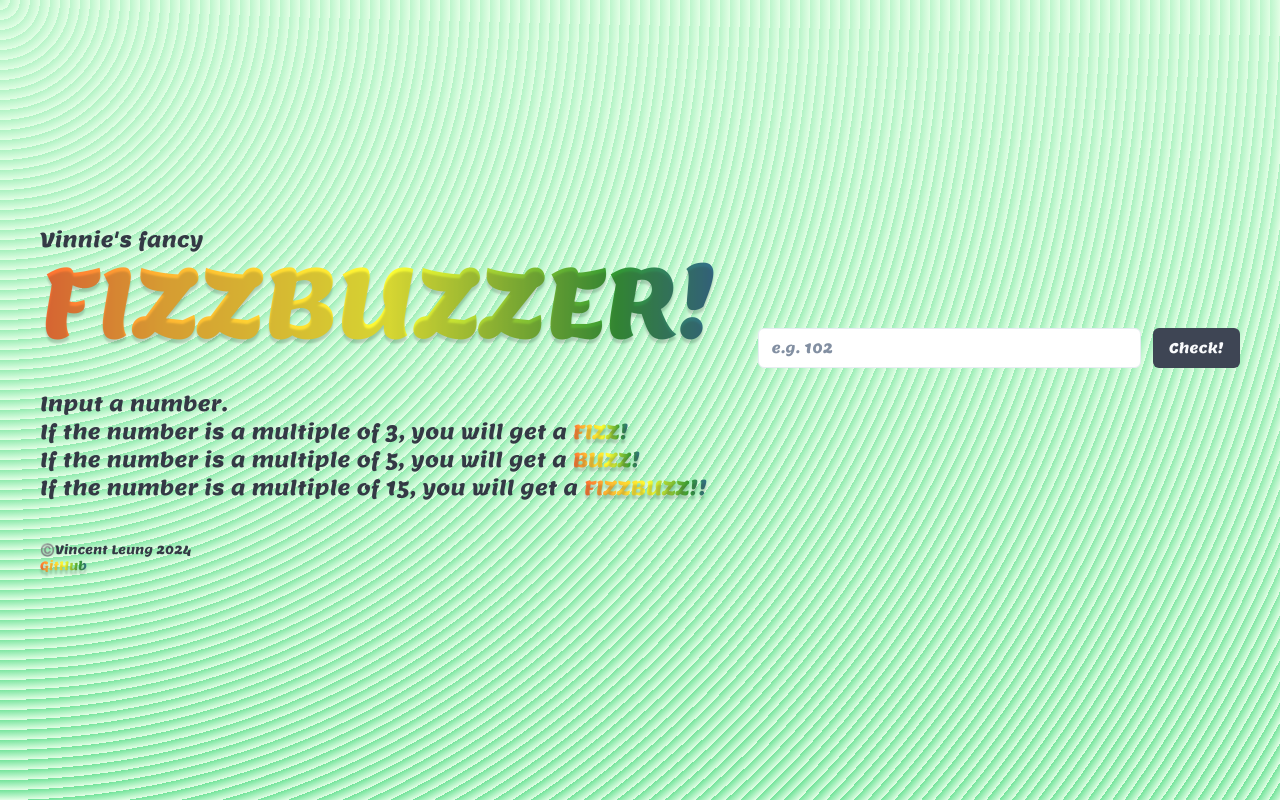
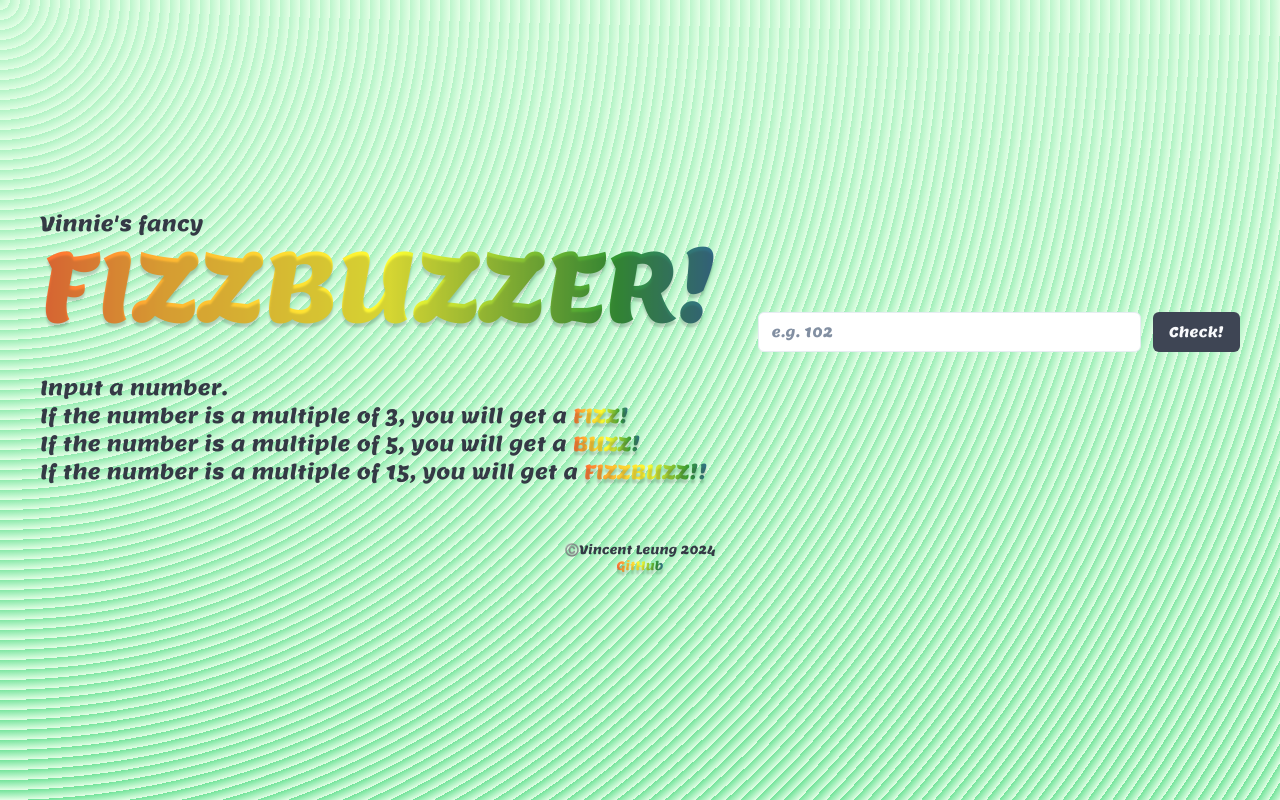
Before and after one commit to meowthing/FizzBuzzWeb, a Vue app: page / in a window 1280 px wide. Built offline with nearby package versions, Linux system fonts and the light colour scheme.

Commit message:
actually center the footer

```diff
--- a/src/App.vue
+++ b/src/App.vue
@@ -30,7 +30,7 @@ import FizzBuzzer from "./components/FizzBuzzer.vue";
     <div class="grow content-center">
       <FizzBuzzer />
     </div>
-    <div class="center text-xs self-end w-full">
+    <div class="text-center text-xs w-full">
       ©️Vincent Leung {{ new Date().getFullYear() }}
       <br/><a class="anim-logo-gradient" href="https://github.com/meowthing/FizzBuzzWeb">GitHub</a>
     </div>
```
